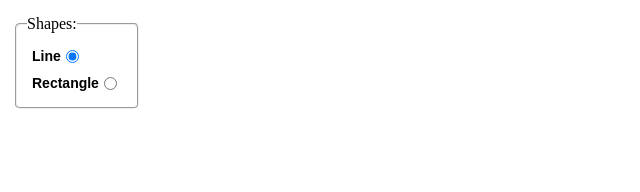
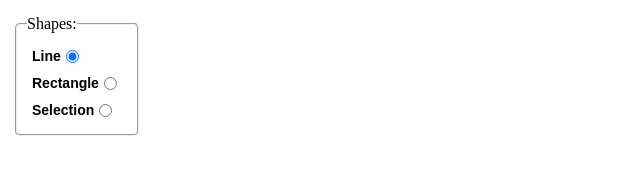
Before and after one commit to MelnikovAleksei/canvas-paint-app, a React (Create React App) app: page / in a window 1280 px wide. Shown: the top 192 px of the page, without its empty margins (0-640 px from the left). Built offline with nearby package versions, Linux system fonts and the light colour scheme.

Commit message:
feat: create functionality for moving elements

```diff
--- a/src/components/Paint/Paint.js
+++ b/src/components/Paint/Paint.js
@@ -3,7 +3,7 @@ import rough from 'roughjs/bundled/rough.esm';
 
 const generator = rough.generator();
 
-function createElement(x1, y1, x2, y2, type) {
+function createElement(id, x1, y1, x2, y2, type) {
 	let roughElement;
 
 	switch (type) {
@@ -12,18 +12,50 @@ function createElement(x1, y1, x2, y2, type) {
 			break;
 		case 'rectangle':
 			roughElement = generator.rectangle(x1, y1, x2 - x1, y2 - y1);
+			break;
 		default:
 			break;
 	};
 
-	return { x1, y1, x2, y2, roughElement };
+	return { id, x1, y1, x2, y2, type, roughElement };
+}
+
+const isWithinElement = (x, y, element) => {
+	const { type, x1, x2, y1, y2 } = element;
+
+	switch (type) {
+		case 'rectangle':
+			const minX = Math.min(x1, x2);
+			const maxX = Math.max(x1, x2);
+			const minY = Math.min(y1, y2);
+			const maxY = Math.max(y1, y2);
+			return x >= minX && x <= maxX && y >= minY && y <= maxY;
+		case 'line':
+			const a = { x: x1, y: y1 };
+			const b = { x: x2, y: y2 };
+			const c = { x, y };
+			const offset = distance(a, b) - (distance(a, c) + distance(b, c));
+			return Math.abs(offset) < 1;
+		default:
+			break;
+	}
+}
+
+const distance = (a, b) => {
+	// Pythagoras Theorem a2 + b2 = c2
+	return Math.sqrt(Math.pow(a.x - b.x, 2) + Math.pow(a.y - b.y, 2));
+}
+
+const getElementAtPosition = (x, y, elements) => {
+	return elements.find(element => isWithinElement(x, y, element));
 }
 
 function Paint() {
 
 	const [elements, setElements] = React.useState([]);
-	const [drawing, setDrawing] = React.useState(false);
-	const [elementType, setElementType] = React.useState('line');
+	const [action, setAction] = React.useState('none');
+	const [tool, setTool] = React.useState('line');
+	const [selectedElement, setSelectedElement] = React.useState(null);
 
 	React.useLayoutEffect(() => {
 		const canvas = document.querySelector('#canvas');
@@ -35,41 +67,74 @@ function Paint() {
 		elements.forEach(({ roughElement }) => roughCanvas.draw(roughElement));
 	}, [elements]);
 
+	const updateElement = (id, x1, y1, x2, y2, type) => {
+		const updatedElement = createElement(id, x1, y1, x2, y2, type);
+
+		const elementsCopy = [...elements];
+		elementsCopy[id] = updatedElement;
+		setElements(elementsCopy);
+	};
+
 	const handleMouseDown = (evt) => {
-		setDrawing(true);
-
 		const { clientX, clientY } = evt;
 
-		const element = createElement(clientX, clientY, clientX, clientY, elementType);
+		if (tool === 'selection') {
+			const element = getElementAtPosition(clientX, clientY, elements);
+			if (element) {
+				const offsetX = clientX - element.x1;
+				const offsetY = clientY - element.y1;
+				setSelectedElement({...element, offsetX, offsetY});
+				setAction('moving');
+			}
+		} else {
+			const id = elements.length;
+			const element = createElement(id, clientX, clientY, clientX, clientY, tool);
 
-		setElements((prevState) => [...prevState, element]);
+			setElements((prevState) => [...prevState, element]);
+
+			setAction('drawing');
+		}
 	};
 
 	const handleMouseMove = (evt) => {
-		if(!drawing) {
-			return;
-		};
+		const { clientX, clientY } = evt;
 
-		const { clientX, clientY } = evt;
-		const index = elements.length - 1;
-		const { x1, y1 } = elements[index];
+		if (tool === 'selection') {
+			evt.target.style.cursor = getElementAtPosition(clientX, clientY, elements) ? "move" : "default";
+		}
 
-		const updatedElement = createElement(x1, y1, clientX, clientY, elementType);
+		if (action === 'drawing') {
 
-		const elementsCopy = [...elements];
-		elementsCopy[index] = updatedElement;
-		setElements(elementsCopy);
+			const index = elements.length - 1;
+			const { x1, y1 } = elements[index];
+
+			updateElement(index, x1, y1, clientX, clientY, tool);
+
+		} else if (action === 'moving') {
+
+			const { id, x1, x2, y1, y2, type, offsetX, offsetY } = selectedElement;
+
+			const width = x2 -x1;
+			const height = y2 -y1;
+
+			const newX1 = clientX - offsetX;
+			const newY1 = clientY - offsetY;
+
+			updateElement(id, newX1, newY1, newX1 + width, newY1 + height, type)
+
+		}
 	};
 
 	const handleMouseUp = (evt) => {
-		setDrawing(false);
+		setAction('none');
+		setSelectedElement(null);
 	};
 
 
-	const handleChangeElementType = (evt) => {
+	const handleChangeTool = (evt) => {
 		const target = evt.target;
 		const value = target.value;
-		setElementType(value);
+		setTool(value);
 	}
 
 	const typesElementsInputsData = [
@@ -89,6 +154,14 @@ function Paint() {
 			inputClassName: 'paint__input',
 			labelClassName: 'paint__label',
 		},
+		{
+			id: 3,
+			type: 'radio',
+			value: 'selection',
+			label: 'Selection',
+			inputClassName: 'paint__input',
+			labelClassName: 'paint__label',
+		},
 	];
 
 	const typesElementsInputsMarkup = typesElementsInputsData.map((item) => (
@@ -99,8 +172,8 @@ function Paint() {
 			{item.label}
 			<input
 				type={item.type}
-				checked={elementType === item.value}
-				onChange={handleChangeElementType}
+				checked={tool === item.value}
+				onChange={handleChangeTool}
 				value={item.value}
 				className={item.inputClassName}
 			/>
```
